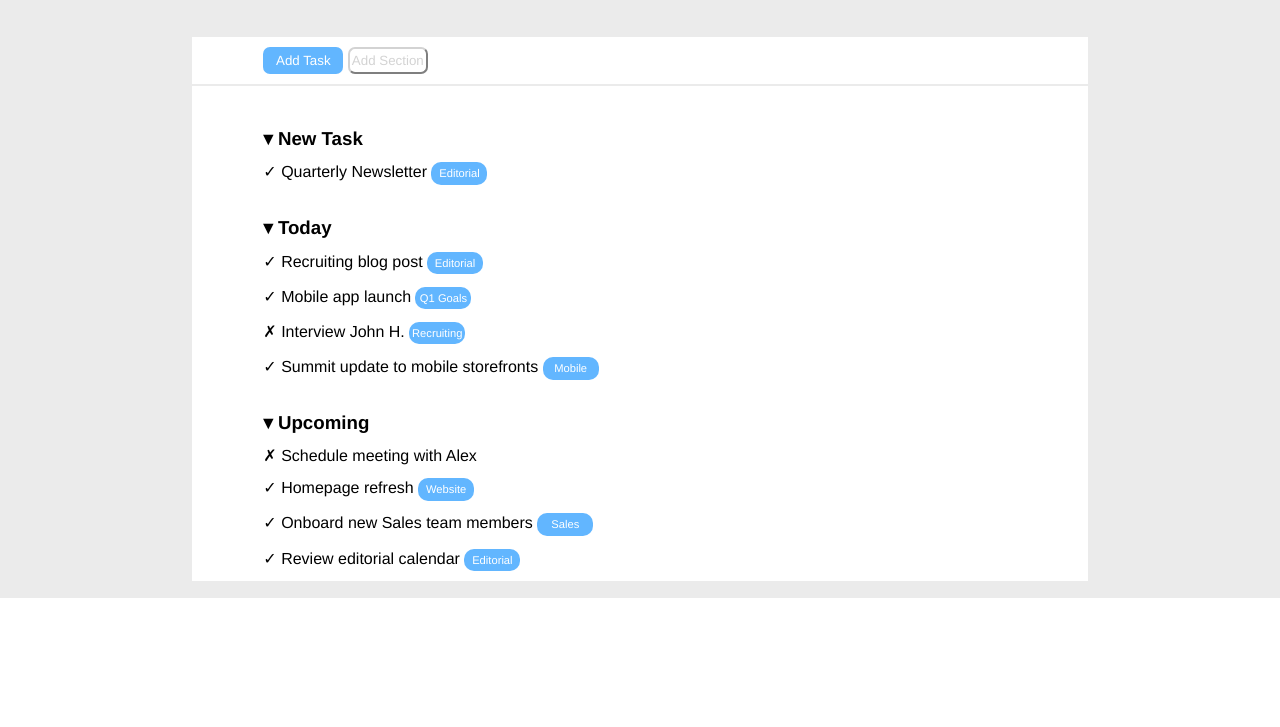
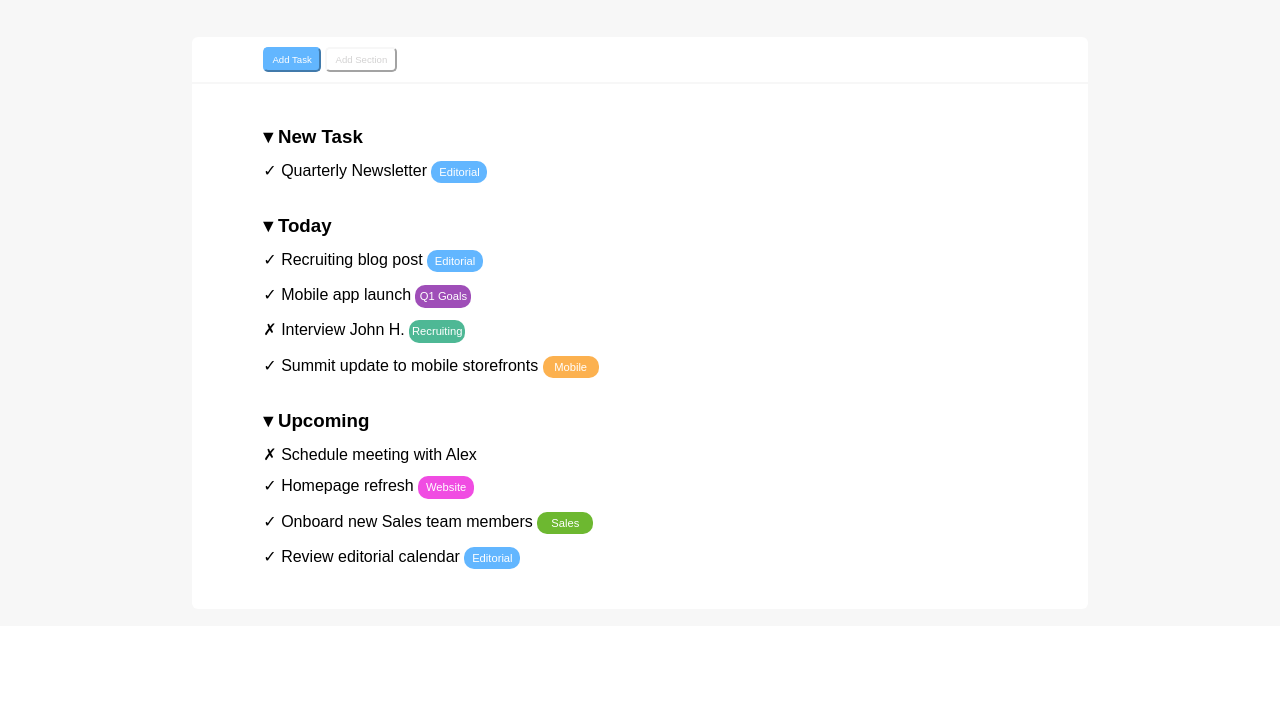
Before and after one commit to Pietroarmill/html-css-toboolist, a plain HTML site: page index.html in a window 1280 px wide. Shown: the part 73-800 px from the top of the page. Drawn offline with Linux system fonts and the light colour scheme.

Commit message:
main completed

```diff
--- a/css/style.css
+++ b/css/style.css
@@ -3,12 +3,23 @@
     margin: 0;
     padding: 0;
     box-sizing: border-box;
-    font-family: 'Franklin Gothic Medium', 'Arial Narrow', Arial, sans-serif;
+    font-family: Arial, Helvetica, sans-serif;
 }
 
 /* UTILITY */
 
 /* contenitori */
+#container-up{
+    border-top-left-radius: 6px;
+    border-top-right-radius: 6px;
+}
+
+#container-down{
+    border-bottom-left-radius: 6px;
+    border-bottom-right-radius: 6px;
+    padding-bottom: 40px;
+}
+
 .container{
     width: 70%;
     margin:0 auto;
@@ -51,7 +62,7 @@ header #logo-text{
 
 /* MAIN */
 main{
-    background-color: #ebebeb;
+    background-color: #f7f7f7;
     padding-top: 40px;
     padding-bottom: 15px;
 
@@ -61,21 +72,23 @@ main{
 /* nav con bottoni */
 
 .square{
-    width: 6em;
-    height: 2em;
-    border-radius: 7px;
+    font-size: .6em;
+    width: 7.5em;
+    height: 2.6em;
+    border-radius: 5px;
 }
 
 nav .task{
+    width: 6em;
+    height: 2.6em;
     color: white;
     background-color: #62b6ff;
     border-color: #62b6ff;
-    border-style: none;
 }
 
 nav .section{
-    color: lightgrey;
-    border-color: lightgrey;
+    color: #d3d2d2;
+    border-color: #f7f7f7;
     background-color: #ffffff;
 }
 
@@ -88,6 +101,7 @@ ul{
     list-style: none;
 }
 
+/* TAG COLORATI */
 .tag{
     width: 5em;
     height: 2em;
@@ -99,3 +113,19 @@ ul{
     text-align: center;
     line-height: 22px;
 }
+
+main li .purple{
+    background-color: #9f4eb8;
+}
+main li .green{
+    background-color: #4eb895;
+}
+main li .orange{
+    background-color: #fcb14f;
+}
+main li .pink{
+    background-color: #f04ce2;
+}
+main li .lightgreen{
+    background-color: #6db830;
+}
--- a/index.html
+++ b/index.html
@@ -23,7 +23,7 @@
     <!-- content -->
     <main>
 
-        <div class="container">
+        <div id="container-up" class="container ">
 
             <!-- nav con bottoni -->
             <nav class="container-2">
@@ -38,7 +38,7 @@
 
         </div>
 
-        <div class="container">
+        <div id="container-down" class="container">
 
             <div class="container-2">
                 <!-- lista annidata -->
@@ -68,10 +68,10 @@
                                 &check; Mobile app launch <span class="tag purple">Q1 Goals</span>
                             </li>
                             <li class="mt-list-item">
-                                &cross; Interview John H. <span class="tag">Recruiting</span>
+                                &cross; Interview John H. <span class="tag green">Recruiting</span>
                             </li>
                             <li class="mt-list-item">
-                                &check; Summit update to mobile storefronts <span class="tag">Mobile</span>
+                                &check; Summit update to mobile storefronts <span class="tag orange">Mobile</span>
                             </li>
 
                         </ul>
@@ -88,10 +88,10 @@
                                 &cross; Schedule meeting with Alex
                             </li>
                             <li class="mt-list-item">
-                                &check; Homepage refresh <span class="tag">Website</span>
+                                &check; Homepage refresh <span class="tag pink">Website</span>
                             </li>
                             <li class="mt-list-item">
-                                &check; Onboard new Sales team members <span class="tag">Sales</span>
+                                &check; Onboard new Sales team members <span class="tag lightgreen">Sales</span>
                             </li>
                             <li class="mt-list-item">
                                 &check; Review editorial calendar <span class="tag">Editorial</span>
```
